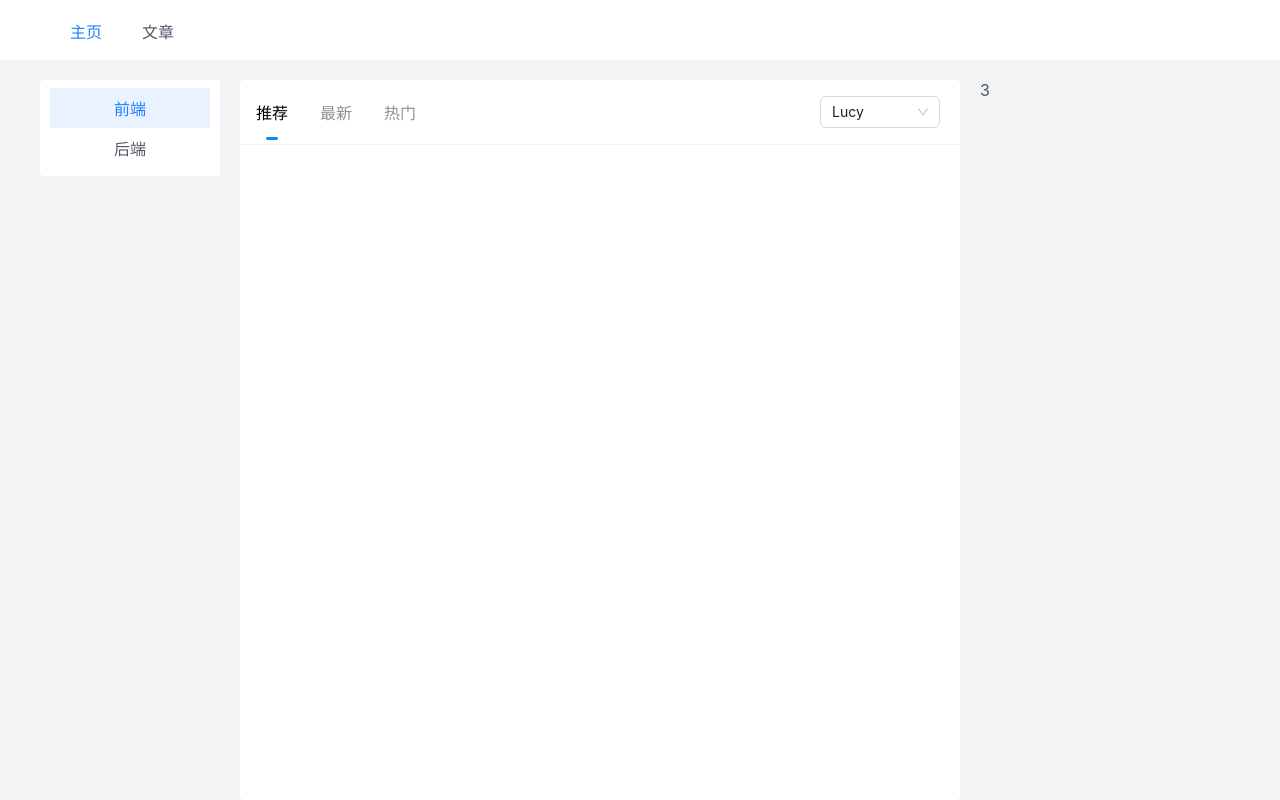
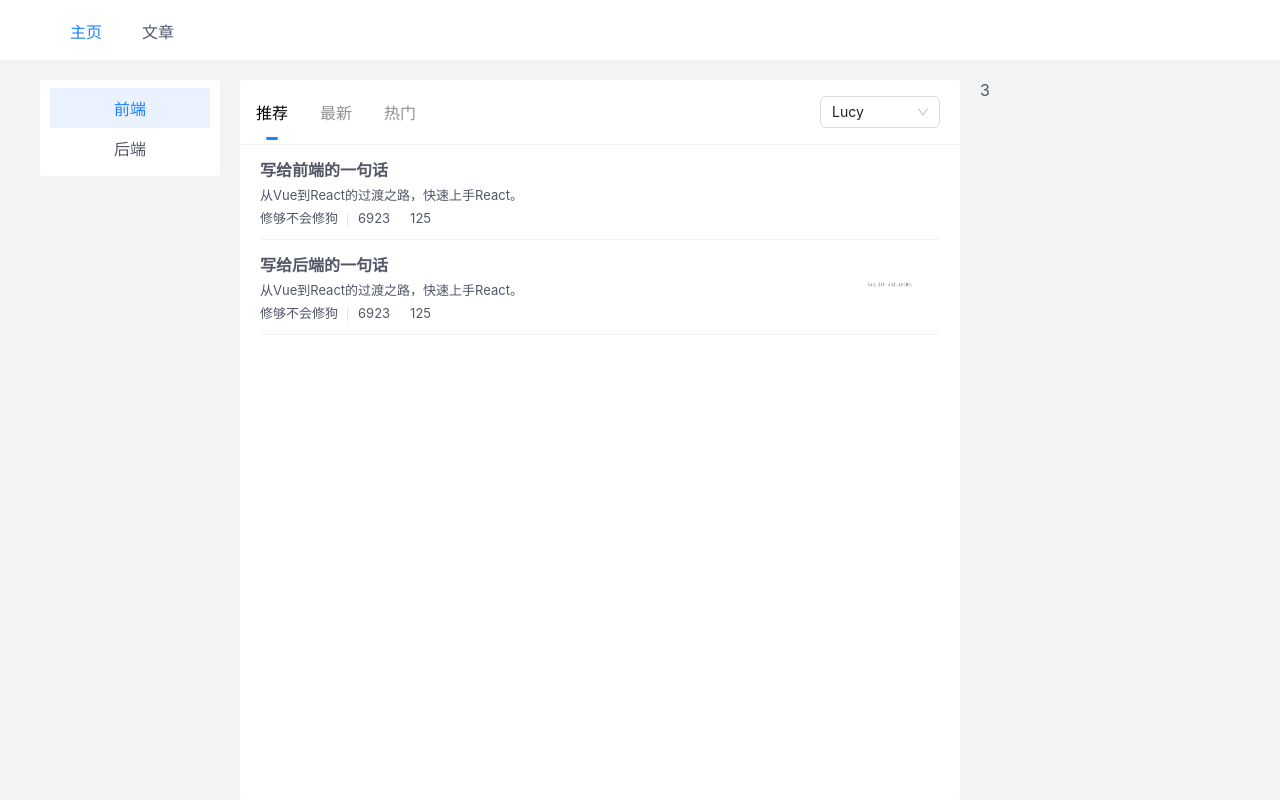
Before and after one commit to qZhiKing/react_demo, a React (Vite) app: page /#/home in a window 1280 px wide. Built offline with nearby package versions, Linux system fonts and the light colour scheme.

Commit message:
[U]update

```diff
--- a/src/components/InfoBox.css
+++ b/src/components/InfoBox.css
@@ -1,8 +1,50 @@
-.info-box {
+.info {
   width: 100%;
   padding: 12px 20px 0;
+  display: flex;
 }
-.info-box .info-box {
+.info .info-box {
+  padding-bottom: 12px;
+  flex: 1;
+}
+.info .info-box > :nth-child(1) {
+  font-weight: 700;
+  margin-bottom: 4px;
+}
+.info .info-box > :nth-child(2) {
+  width: 100%;
+  font-size: 13px;
+  overflow: hidden;
+  white-space: nowrap;
+  text-overflow: ellipsis;
+  margin-bottom: 4px;
+}
+.info .info-box > :nth-child(3) {
+  font-size: 13px;
   display: flex;
-  padding-bottom: 12px;
+  align-items: center;
+  justify-content: space-between;
 }
+.info .info-box > :nth-child(3) > div > :nth-child(1) {
+  padding-right: 10px;
+  position: relative;
+}
+.info .info-box > :nth-child(3) > div > :nth-child(1)::after {
+  content: "";
+  position: absolute;
+  right: 0;
+  width: 1px;
+  height: 10px;
+  background-color: ;
+}
+.info .info-img {
+  width: 102px;
+  height: 68px;
+  margin-left: 20px;
+  flex-shrink: 0;
+}
+.info .info-img img {
+  width: 100%;
+  height: 100%;
+  border-radius: 4px;
+}
--- a/src/components/InfoBox.less
+++ b/src/components/InfoBox.less
@@ -1,8 +1,64 @@
-.info-box {
+.info {
   width: 100%;
   padding: 12px 20px 0;
-  .info-box {
+  .box {
+    width: 100%;
     display: flex;
+    border-bottom: 1px solid @maingray;
     padding-bottom: 12px;
+    .info-box {
+      flex: 1;
+      > :nth-child(1) {
+        font-weight: 700;
+        margin-bottom: 4px;
+      }
+      > :nth-child(2) {
+        width: 100%;
+        font-size: 13px;
+        overflow: hidden;
+        white-space: nowrap;
+        text-overflow: ellipsis;
+        margin-bottom: 4px;
+      }
+      > :nth-child(3) {
+        font-size: 13px;
+        display: flex;
+        align-items: center;
+        justify-content: space-between;
+        > div:nth-child(1) > :nth-child(1) {
+          padding-right: 10px;
+          position: relative;
+        }
+        > div:nth-child(1) > :nth-child(1)::after {
+          content: "";
+          position: absolute;
+          top: 4px;
+          right: 0;
+          width: 1px;
+          height: 12px;
+          background-color: @border-gray;
+        }
+        > div:nth-child(1) > :nth-child(n + 2) {
+          padding: 0px 10px;
+        }
+        // > div:nth-child(2) {
+        // }
+      }
+    }
+    .info-img {
+      width: 102px;
+      height: 68px;
+      margin-left: 20px;
+      flex-shrink: 0;
+      img {
+        width: 100%;
+        height: 100%;
+        border-radius: 4px;
+      }
+    }
   }
 }
+.info:hover {
+  background-color: @hover-bgc;
+  cursor: pointer;
+}
--- a/src/components/InfoBox.tsx
+++ b/src/components/InfoBox.tsx
@@ -2,16 +2,39 @@
  * @Description:
  * @Author: qingZhiKing
  * @Date: 2023-09-14 15:41:40
- * @LastEditTime: 2023-09-14 18:00:02
+ * @LastEditTime: 2023-09-15 10:34:50
  * @LastEditors: qingZhiKing
  */
 import "./InfoBox.less";
+import DefaultImg from "@/assets/bg1.png";
 
 export default function InfoBox({ info }: any) {
   return (
     <>
       <div className="info">
-        <div className="info-box"></div>
+        <div className="box">
+          <div className="info-box">
+            <div>{info.title}</div>
+            <div>{info.content}</div>
+            <div>
+              <div>
+                <span>{info.author}</span>
+                <span>{info.view}</span>
+                <span>{info.like}</span>
+              </div>
+              {/* <div>
+                {info.tags.map((item: any, key: number) => {
+                  return <span key={key}>{item}</span>;
+                })}
+              </div> */}
+            </div>
+          </div>
+          {info.img && (
+            <div className="info-img">
+              <img src={DefaultImg} alt="" />
+            </div>
+          )}
+        </div>
       </div>
     </>
   );
--- a/src/pages/home/home.tsx
+++ b/src/pages/home/home.tsx
@@ -2,7 +2,7 @@
  * @Description:  HOME页面
  * @Author: qingZhiKing
  * @Date: 2023-06-15 14:27:11
- * @LastEditTime: 2023-09-14 17:46:51
+ * @LastEditTime: 2023-09-15 09:33:04
  * @LastEditors: qingZhiKing
  */
 import { useState } from "react";
@@ -78,6 +78,16 @@ function Content({ headTabs }: any) {
       author: "修够不会修狗",
       view: "6923",
       like: "125",
+      tags: ["Vue", "React"],
+    },
+    {
+      title: "写给后端的一句话",
+      content: "从Vue到React的过渡之路，快速上手React。",
+      author: "修够不会修狗",
+      view: "6923",
+      like: "125",
+      img: true,
+      tags: ["Vue", "React"],
     },
   ];
 
--- a/src/style/less.global.less
+++ b/src/style/less.global.less
@@ -3,3 +3,5 @@
 @fontColor: #515767;
 @fontActive: #1e80ff;
 @color-gray: #909090;
+@border-gray: #e4e6eb;
+@hover-bgc: #f7f8fa;
```
Also changed, not shown: src/assets/bg1.png (added).
